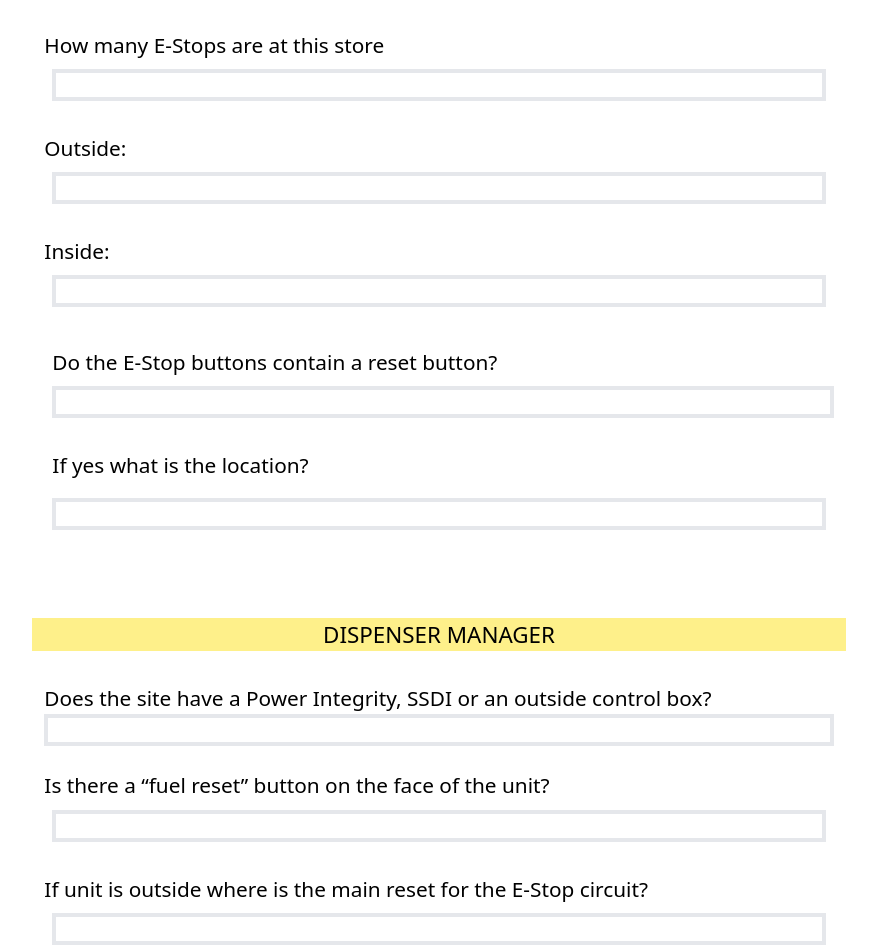
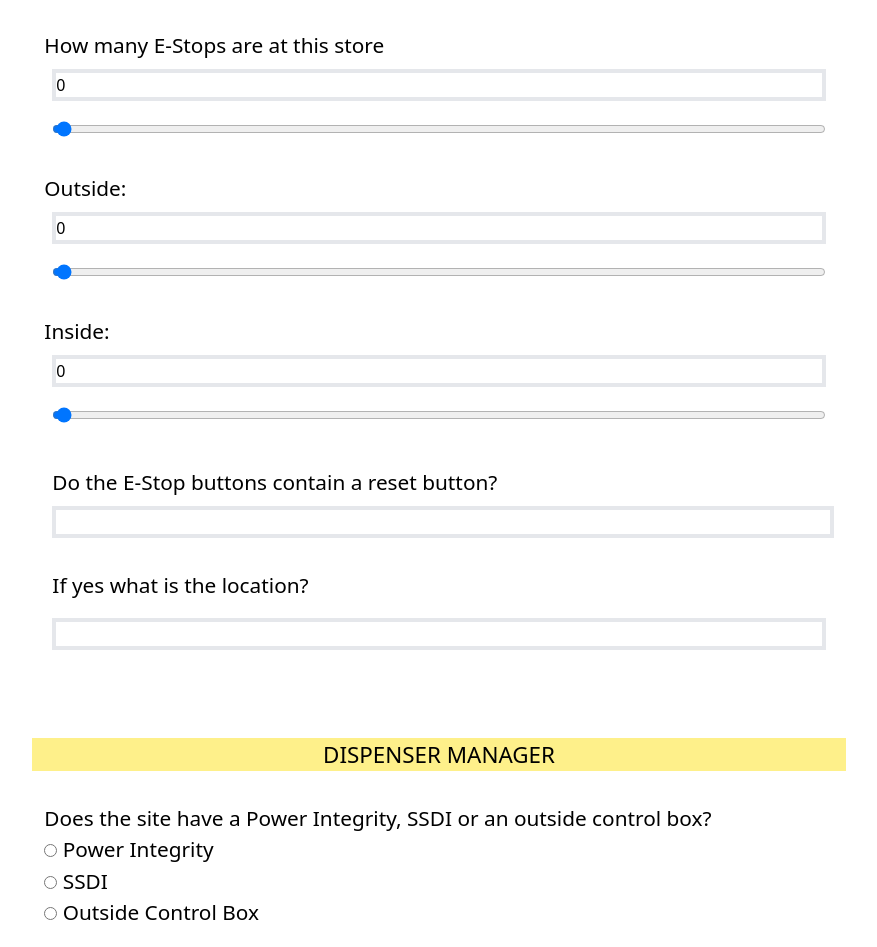
Before and after one commit to Naturealizor/portfolio-website-V2, a SvelteKit app: page /rofosurvey in a window 1280 px wide. Shown: the part 256-1203 px from the top of the page, without its empty margins (201-1078 px from the left). Built offline with nearby package versions, Linux system fonts and the light colour scheme.

Commit message:
working on radio btns

```diff
--- a/src/routes/rofosurvey/+page.svelte
+++ b/src/routes/rofosurvey/+page.svelte
@@ -1,11 +1,28 @@
 <script>
 	// import DarkButton from '../darkButton.svelte';
 
-	let totalEstops;
-	let outsideBtns;
-	let insideBtns;
-	let resetEstop;
-	let selected = '';
+	let storeNum = '';
+	let totalEstops = 0;
+	let outsideBtns = 0;
+	let insideBtns = 0;
+	let resetEstop = '';
+	let pwrType = 1;
+	let pwrReset = '';
+	let eResetLoc = '';
+	let mainReset = '';
+	let motorStyle = '';
+	let motorLoc = '';
+	let otherStyle = '';
+	let motorAccess = '';
+	let stpBreakers = '';
+	let stpPanelInfo = '';
+	let fuelBreakers = '';
+	let tankLoc = '';
+	let tankAccess = '';
+	let pantherGrounded = '';
+	let pantherVoltage = '';
+	let pantherLoc = '';
+	let commsStyle = '';
 
 	function submitForm() {
 		// save the inputs to a txt file
@@ -28,6 +45,13 @@
 		link.click();
 		URL.revokeObjectURL(link.href);
 	}
+
+	var currentValue = 0;
+	function handleClick(pwrType) {
+		alert('Old value: ' + currentValue);
+		alert('New value: ' + pwrType.value);
+		currentValue = pwrType.value;
+	}
 </script>
 
 <body>
@@ -42,28 +66,59 @@
 			</div>
 			<div class="m-6 p-2 grid">
 				<label for="totalEstops" id="question">How many E-Stops are at this store</label>
-				<input class="border-4 m-2 pr-1" type="num" id="form-input" name="totalEstops" />
+				<input
+					class="border-4 m-2 pr-1"
+					type="number"
+					id="form-input"
+					bind:value={totalEstops}
+					min="0"
+					max="10"
+					name="totalEstops"
+				/>
+				<input class="border-4 m-2 pr-1" type="range" bind:value={totalEstops} min="0" max="10" />
 				<br />
 				<label for="outsideBtns" id="question">Outside:</label>
-				<input class="border-4 m-2 pr-1" type="num" id="form-input" name="outsideBtns" />
+				<input
+					class="border-4 m-2 pr-1"
+					type="number"
+					bind:value={outsideBtns}
+					min="0"
+					max="5"
+					id="form-input"
+					name="outsideBtns"
+				/>
+				<input class="border-4 m-2 pr-1" type="range" bind:value={outsideBtns} min="0" max="10" />
 				<br />
 				<label for="insideBtns" id="question">Inside:</label>
-				<input class="border-4 m-2 pr-4" type="num" id="form-input" name="insideBtns" />
+				<input
+					class="border-4 m-2 pr-4"
+					type="number"
+					bind:value={insideBtns}
+					id="form-input"
+					name="insideBtns"
+				/>
+				<input class="border-4 m-2 pr-1" type="range" bind:value={insideBtns} min="0" max="10" />
 				<br />
-				<label class="m-2" for="totalEstops" id="question"
+				<label class="m-2" for="resetEstop" id="question"
 					>Do the E-Stop buttons contain a reset button?
 				</label>
 				<input
+					class="border-4 ml-2"
 					type="text"
-					for="resetEstop"
-					id="resetEstop"
+					bind:value={resetEstop}
+					id="form-input"
+					style="resize: both;"
 					name="resetEstop"
-					style="resize: both;"
-					class="border-4 ml-2"
 				/>
 				<br />
 				<label class="m-2" for="eResetLoc" id="question">If yes what is the location?</label>
-				<input class="border-4 m-2 pr-4" type="text" id="form-input" name="eResetLoc" />
+				<input
+					class="border-4 m-2 pr-4"
+					type="text"
+					bind:value={eResetLoc}
+					id="form-input"
+					name="eResetLoc"
+				/>
 				<br />
 				<br />
 			</div>
@@ -72,17 +127,49 @@
 				<label for="pwrType" id="question"
 					>Does the site have a Power Integrity, SSDI or an outside control box?</label
 				>
-				<input type="textarea" id="form-input" name="pwrType" class="border-4" />
+				<label>
+					<input
+						type="radio"
+						bind:group={pwrType}
+						on:click={handleClick}
+						value="1"
+						name="pwrType"
+						class="border-4"
+					/> Power Integrity
+				</label>
+				<label>
+					<input
+						type="radio"
+						bind:group={pwrType}
+						on:click={handleClick}
+						value="2"
+						name="pwrType"
+						class="border-4"
+					/> SSDI
+				</label>
+				<label>
+					<input
+						type="radio"
+						bind:group={pwrType}
+						on:click={handleClick}
+						value="3"
+						name="pwrType"
+						class="border-4"
+					/> Outside Control Box
+				</label>
+				<!-- {#if }
+
+				{/if} -->
 				<br />
-				<label for="totalEstops" id="question"
+				<label for="pwrReset" id="question"
 					>Is there a “fuel reset” button on the face of the unit?
 				</label>
-				<input class="border-4 m-2 pr-1" type="num" id="form-input" name="outsideBtns" />
+				<input class="border-4 m-2 pr-1" type="num" id="form-input" name="pwrReset" />
 				<br />
-				<label for="totalEstops" id="question"
+				<label for="mainReset" id="question"
 					>If unit is outside where is the main reset for the E-Stop circuit?</label
 				>
-				<input class="border-4 m-2 pr-4" type="num" id="form-input" name="insideBtns" />
+				<input class="border-4 m-2 pr-4" type="num" id="form-input" name="mainReset" />
 				<br />
 				<br />
 			</div>
@@ -108,10 +195,10 @@
 				>
 				<input class="border-4 m-2 pr-4" type="text" id="form-input" name="stpBreakers" />
 				<br />
-				<label for="stpBreakers" id="question"
+				<label for="stpPanelInfo" id="question"
 					>List panel location, panel letter, and breaker#</label
 				>
-				<input class="border-4 m-2 pr-4" type="text" id="form-input" name="stpBreakers" />
+				<input class="border-4 m-2 pr-4" type="text" id="form-input" name="stpPanelInfo" />
 				<br />
 				<label for="fuelBreakers" id="question"
 					>Check labels for fuel dispensers and list panel info</label
@@ -145,10 +232,10 @@
 				>
 				<input class="border-4 m-2 pr-4" type="text" id="form-input" name="pantherVoltage" />
 				<br />
-				<label for="pantherVoltage" id="question"
+				<label for="commsStyle" id="question"
 					>Does the site have Wayne Connect, Switch, or Wireless installed for ICR coms?</label
 				>
-				<input class="border-4 m-2 pr-4" type="text" id="form-input" name="pantherVoltage" />
+				<input class="border-4 m-2 pr-4" type="text" id="form-input" name="commsStyle" />
 				<br />
 				<label for="pantherLoc" id="question">Where is the above equipment located?</label>
 				<input class="border-4 m-2 pr-4" type="text" id="form-input" name="pantherLoc" />
```
